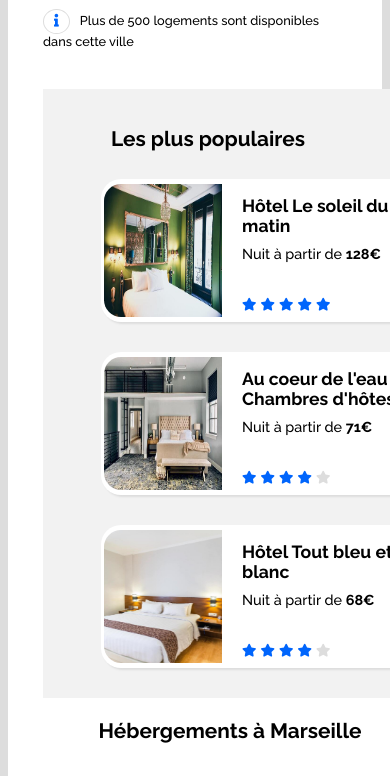
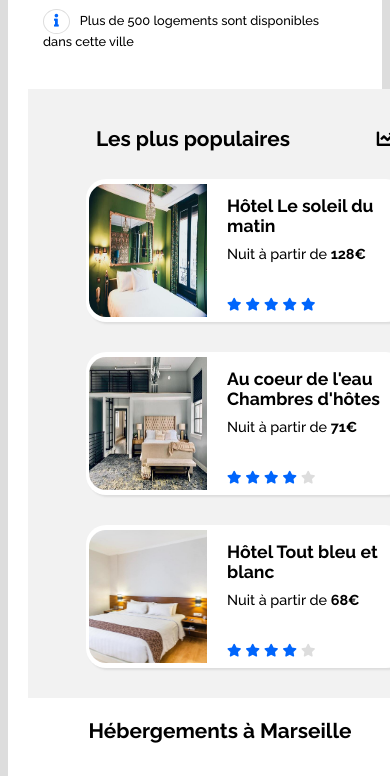
Before and after one commit to aureliesueur/AurelieSueur_P2_24092020, a plain HTML site: page index.html in a window 390 px wide. Shown: the part 716-1492 px from the top of the page. Drawn offline with Linux system fonts and the light colour scheme.

Commit message:
Projet après correction background gris aside

```diff
--- a/css/styles.css
+++ b/css/styles.css
@@ -585,7 +585,7 @@ footer ul li a {
 
     #hebergements_trouves h2 {
         margin-top: 10px;
-        padding-left: 10px;
+        padding-left: 0px;
     }
     #hebergements {
         flex-direction: column-reverse;
@@ -594,6 +594,7 @@ footer ul li a {
     }
     aside {
         margin-left: 0px;
+        transform: translateX(-15px);
         border-radius: 0px;
         background: #F2F2F2;
         padding-left: 48px;
```
